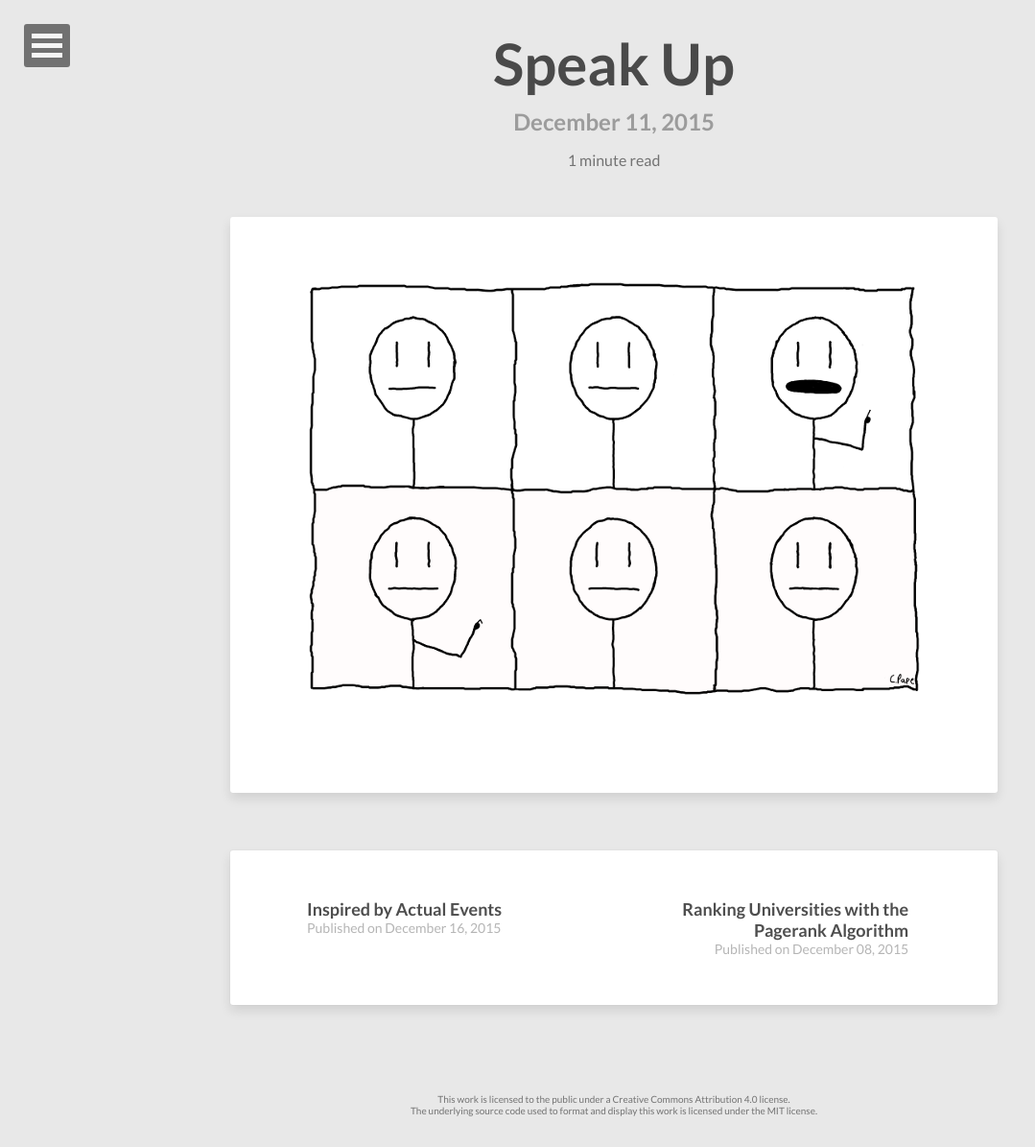
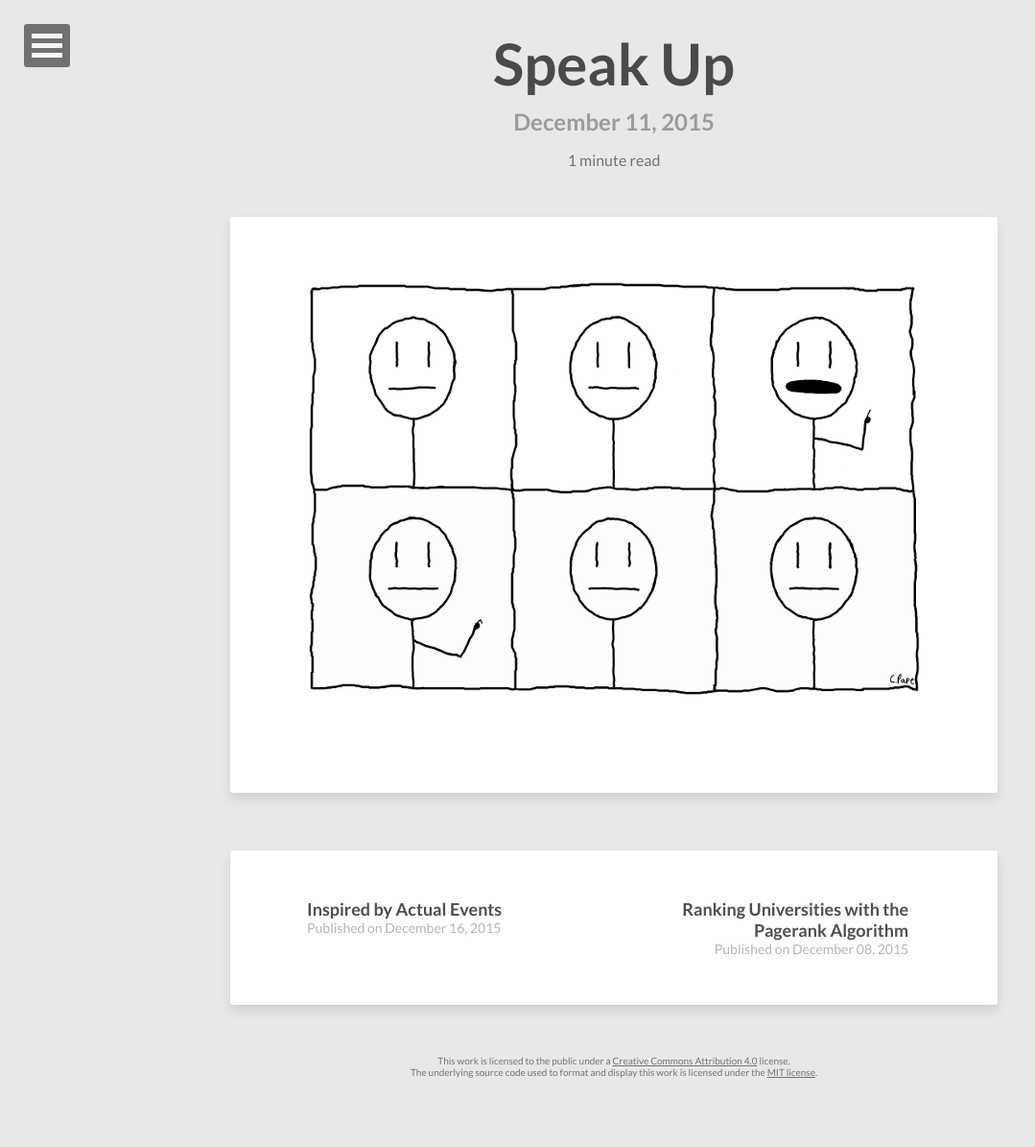
Before and after one commit to CarterPape/CarterPape.github.io, a Jekyll site: the page built from _posts/2015-12-11-speak-up.md, in a window 1280 px wide. Shown: the whole page at 96% size, without its empty margins (0-1079 px from the left). Built offline with Jekyll 4.4.1, drawn with Linux system fonts in a browser that asks for light colours; nearby versions of some CDN libraries; after the commit the page ends 1155 px from its top, so only the background shows below that.

Commit message:
Minor look and feel changes

```diff
--- a/_sass/_page.scss
+++ b/_sass/_page.scss
@@ -295,7 +295,7 @@ header .entry-meta {
     @media #{$large} {
         max-width: 800px;
         padding: 50px 80px;
-        margin: 60px auto;
+        margin: 60px auto 20px auto;
     }
     text-align: center;
     @include clearfix;
@@ -424,6 +424,9 @@ header .entry-meta {
     max-width: 800px;
     margin: auto;
     @include font-rem(10);
+    a {
+        text-decoration: underline;
+    }
 }
 
 // Social Share
```
